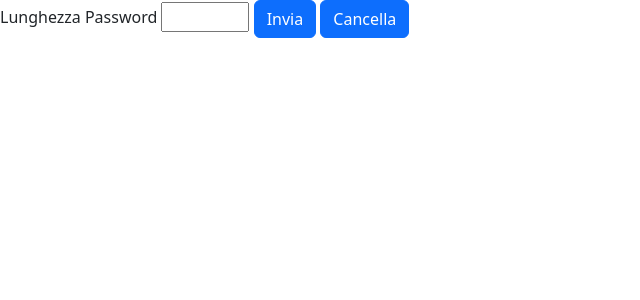
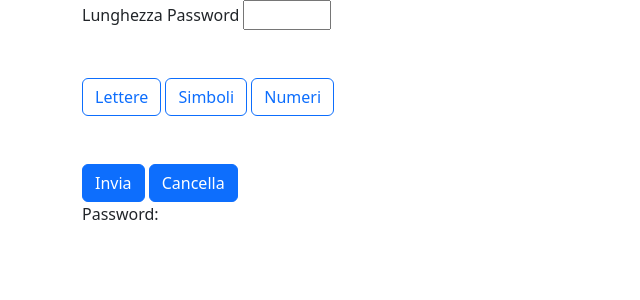
Before and after one commit to cioby09/php-strong-password-generator, a PHP site: page / in a window 1280 px wide. Shown: the top 300 px of the page, without its empty margins (0-640 px from the left). Run offline with PHP 8.4, Linux system fonts and the light colour scheme.

Commit message:
Milestone 2

```diff
--- /dev/null
+++ b/functions.php
@@ -0,0 +1,25 @@
+<?php
+
+$characters =["a","b","c","d","e","f","g","h","i","l","m","n","o","p","q","r","s","t","u","v","z","x","y","j","k","1","2","3","4","5","6","7","8","9","0","!","?","@","*","#","=","A","B","C","D","E","F","G","H","I","L","M","N","O","P","Q","R","S","T","U","V","Z","X","Y","J","K"];
+$password = [];
+
+$letters = ["a","b","c","d","e","f","g","h","i","l","m","n","o","p","q","r","s","t","u","v","z","x","y","j","k","A","B","C","D","E","F","G","H","I","L","M","N","O","P","Q","R","S","T","U","V","Z","X","Y","J","K"];
+$symbols = ["!","?","@","*","#","="];
+$numbers = ["1","2","3","4","5","6","7","8","9","0"];
+$choosen_characthers = [];
+
+if(isset($_GET["psw"]) && $_GET["psw"] !== ""){
+    $psw_length = $_GET["psw"];
+
+    $random_index = [];
+    while (count($random_index) < $psw_length){
+        $cur_index = rand(0, count($characters) - 1);
+        $random_index [] = $cur_index;
+    };
+
+    foreach($random_index as $i){
+        $password [] = $characters[$i];
+
+    };
+
+};
--- a/index.php
+++ b/index.php
@@ -1,29 +1,6 @@
 <?php
-
-$characters = ["a", "b", "c", "d", "e", "f", "g", "h", "i", "l", "m", "n", "o", "p", "q", "r", "s", "t", "u", "v", "z", "x", "y", "j", "k", "1", "2", "3", "4", "5", "6", "7", "8", "9", "0", "!", "?", "@", "*", "#", "=", "A", "B", "C", "D", "E", "F", "G", "H", "I", "L", "M", "N", "O", "P", "Q", "R", "S", "T", "U", "V", "Z", "X", "Y", "J", "K"];
-$password = [];
-
-if (isset($_GET["psw"]) && $_GET["psw"] !== "") {
-    $psw_length = $_GET["psw"];
-    var_dump($psw_length);
-
-    $random_index = [];
-    while (count($random_index) < $psw_length) {
-        $cur_index = rand(0, count($characters));
-        $random_index[] = $cur_index;
-    };
-    var_dump($random_index);
-
-    foreach ($random_index as $i) {
-        $password[] = $characters[$i];
-    };
-    var_dump($password);
-};
-
-
-
+include __DIR__ . '/functions.php';
 ?>
-
 
 <!DOCTYPE html>
 <html lang="en">
@@ -33,25 +10,31 @@ if (isset($_GET["psw"]) && $_GET["psw"] !== "") {
     <meta http-equiv="X-UA-Compatible" content="IE=edge">
     <meta name="viewport" content="width=device-width, initial-scale=1.0">
     <link href="https://cdn.jsdelivr.net/npm/bootstrap@5.3.0-alpha3/dist/css/bootstrap.min.css" rel="stylesheet" integrity="sha384-KK94CHFLLe+nY2dmCWGMq91rCGa5gtU4mk92HdvYe+M/SXH301p5ILy+dN9+nJOZ" crossorigin="anonymous">
-    <title>PHP Password</title>
+    <title>Document</title>
 </head>
 
 <body>
+    <form class="container" action="index.php" method="GET">
+        <label for="psw">Lunghezza Password</label>
+        <input type="number" id="psw" name="psw" max="30" min="5">
+        <div class="my-5">
+            <input type="checkbox" class="btn-check" id="btncheck1" autocomplete="off">
+            <label class="btn btn-outline-primary" for="btncheck1">Lettere</label>
 
-    <form action="index.php" method="GET">
-        <label for="psw">Lunghezza Password</label>
-        <input type="number" id="psw" name="psw" max="20" min="6">
+            <input type="checkbox" class="btn-check" id="btncheck2" autocomplete="off">
+            <label class="btn btn-outline-primary" for="btncheck2">Simboli</label>
+
+            <input type="checkbox" class="btn-check" id="btncheck3" autocomplete="off">
+            <label class="btn btn-outline-primary" for="btncheck3">Numeri</label>
+        </div>
         <button type="submit" class="btn btn-primary">Invia</button>
         <button type="reset" class="btn btn-primary">Cancella</button>
     </form>
-
-    <div class="password">
-        <?php foreach ($password as $character)
-            echo $character
-        ?>
+    <div class="password container">
+        Password: <?php foreach ($password as $character)
+                        echo $character
+                    ?>
     </div>
-
-
 
 </body>
 
```
